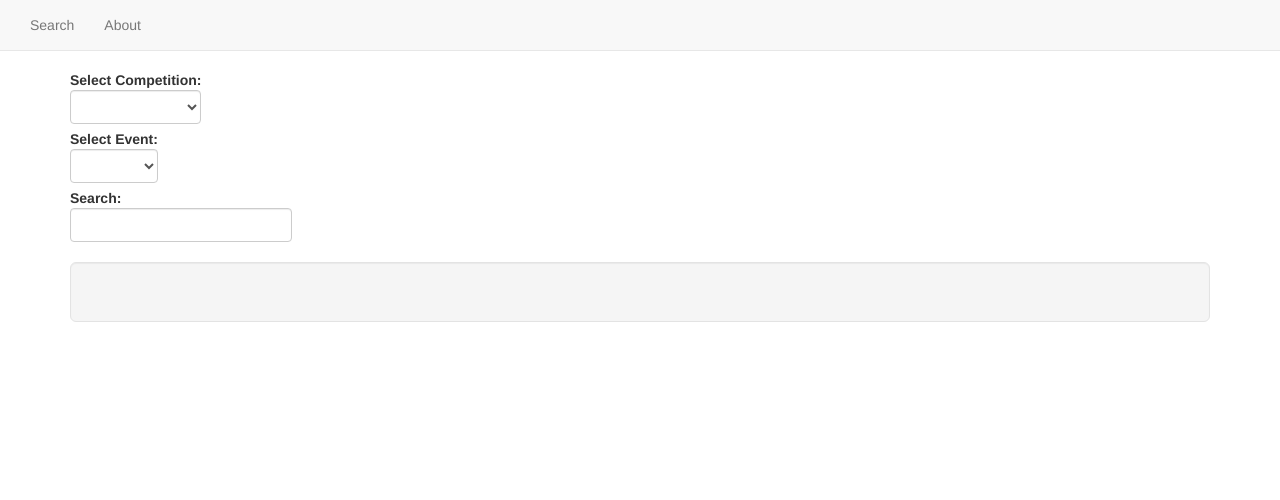
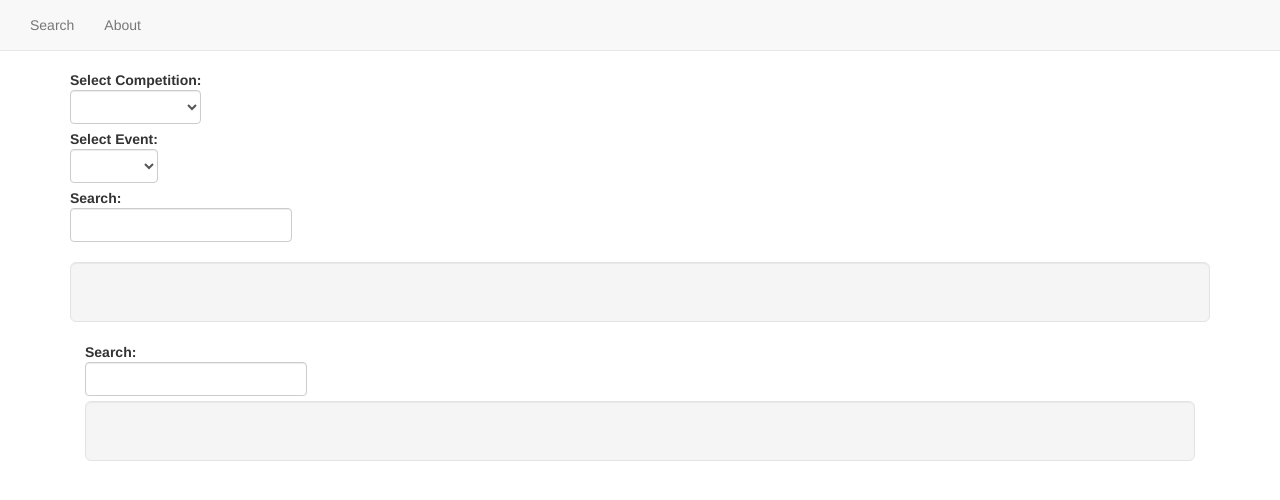
Before and after one commit to paulpdaniels/dancesport-heat-lists, a plain HTML site: page index.html at #/search in a window 1280 px wide. Drawn offline with nearby package versions, Linux system fonts and the light colour scheme; some packages are replaced by stand-ins of ours.

Commit message:
Fixed search.html

```diff
--- a/partials/search.html
+++ b/partials/search.html
@@ -25,10 +25,29 @@
                 </label>
             </div>
         </div>
+
+        <div id="dancer-list" class="col-xs-12 well well-lg">
+            <ol>
+                <li ng-repeat="dancer in selectedEvent.dancers">{{dancer.name}}</li>
+            </ol>
+        </div>
+
+        <div id="competitor-bar" class="col-xs-12">
+            <label>
+                <span>Search:</span>
+                <input class="form-control" type="text" ng-model="competitorLookup" typeahead-wait-ms="250"
+                       typeahead-min-length="3"
+                       typeahead-on-select="selectCompetitor($item, $model, $label)"
+                       typeahead="competitor as competitor.name for competitor in competitorList | filter:$viewValue">
+            </label>
+        </div>
+        <div id="competitor-well" class="col-xs-12">
+            <div id="event-list" class="col-xs-12 well well-lg">
+                <ol>
+                    <li ng-repeat="event in selectedCompetitor">{{getEventName(event)}}</li>
+                </ol>
+            </div>
+        </div>
     </form>
-    <div id="dancer-list" class="col-xs-12 well well-lg">
-        <ol>
-            <li ng-repeat="dancer in selectedEvent.dancers">{{dancer.name}}</li>
-        </ol>
-    </div>
+
 </div>
```
